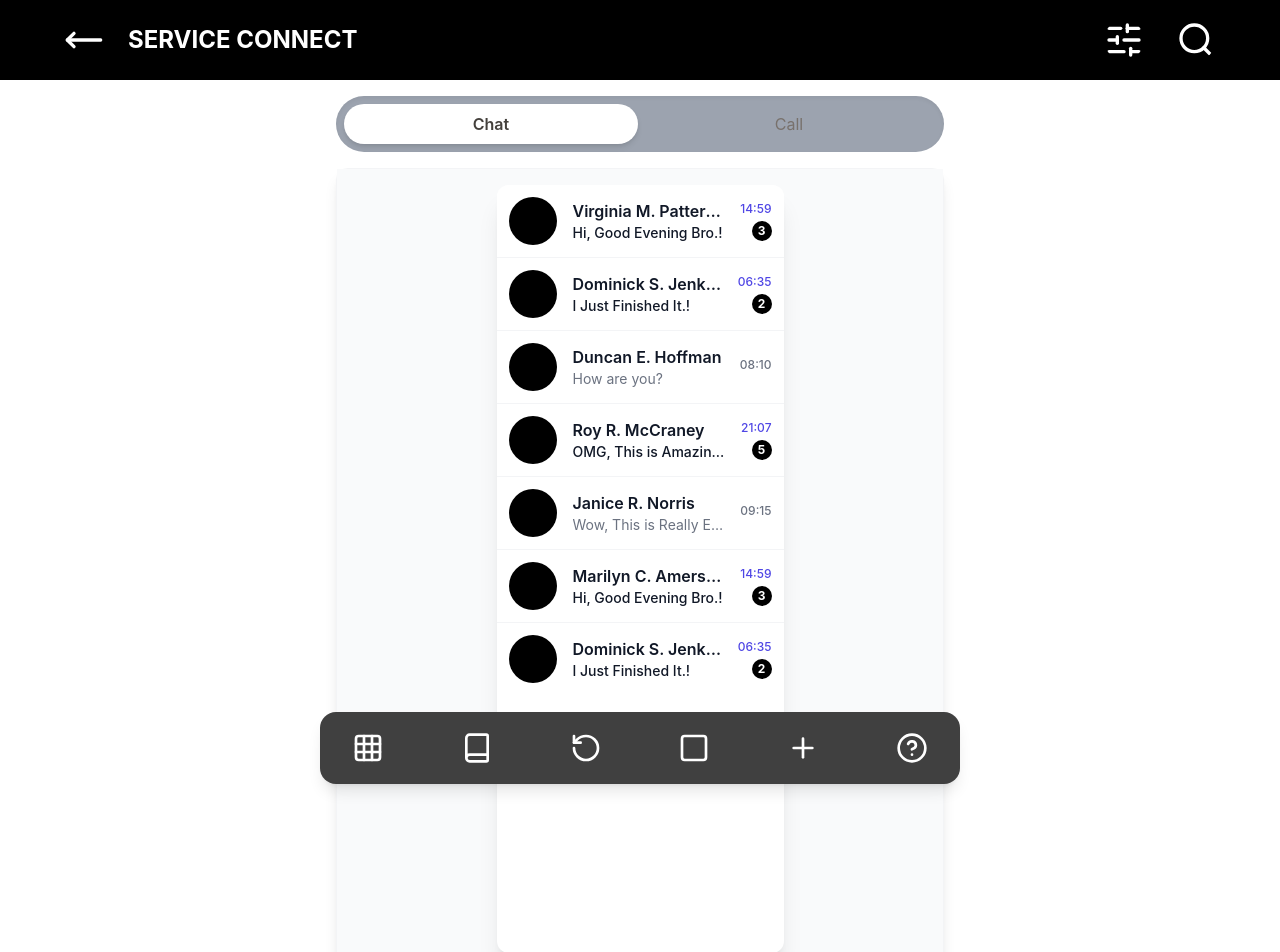
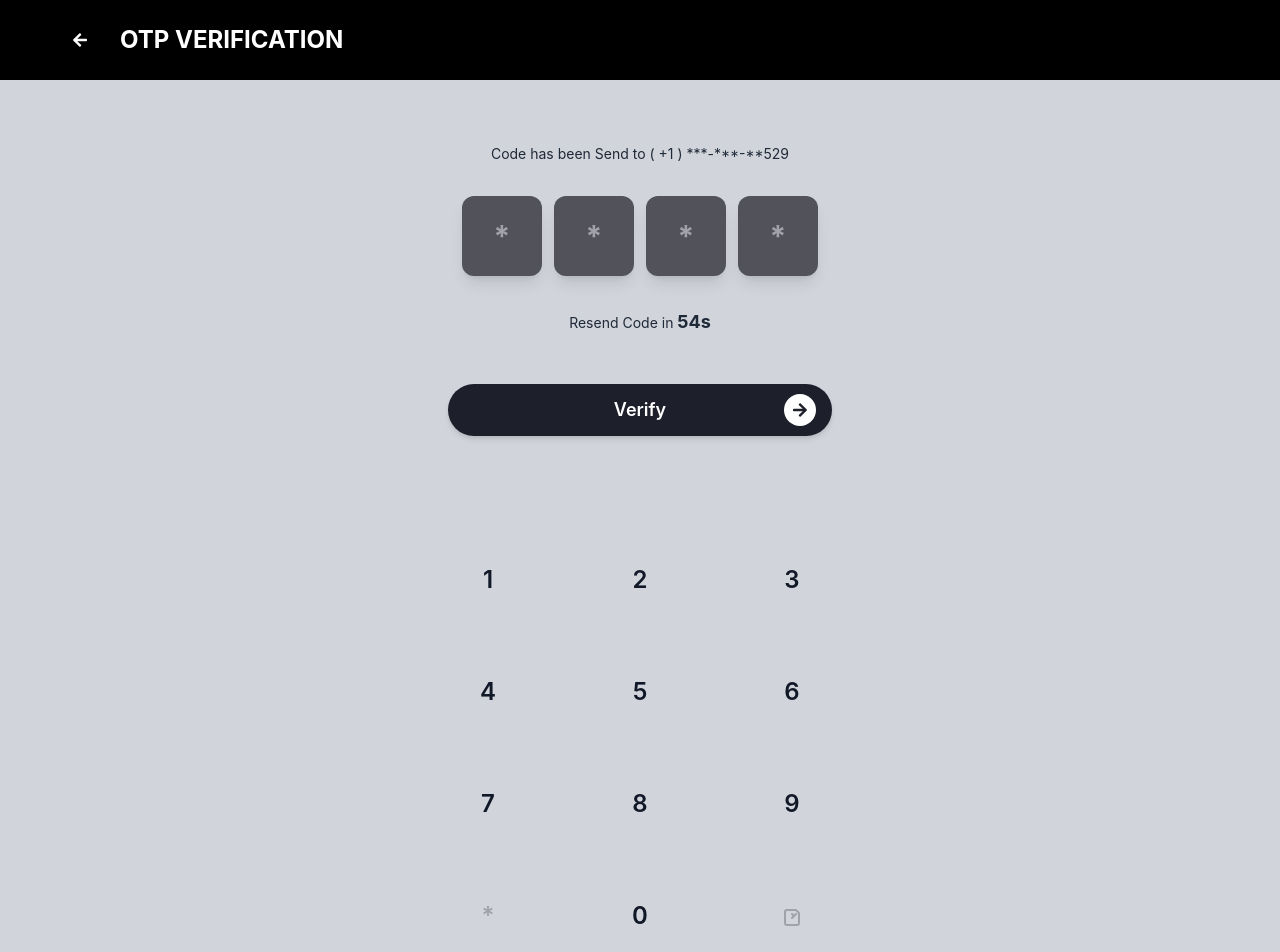
Before and after one commit to As-win085/Service-Connect-App, a React (Create React App) app: page / in a window 1280 px wide. Shown: the top 952 px of the page. Built offline with nearby package versions, Linux system fonts and the light colour scheme.

Commit message:
Added till Service OTP Page

```diff
--- a/src/App.js
+++ b/src/App.js
@@ -1,6 +1,6 @@
 import './App.css';
 import RequestItem from "./Components/UserProfileMenuBar"
-import U19_Bookings from "./pages/U45_IndoxChat"
+import U19_Bookings from "./pages/S04_OTP"
 import U7_Congratulations from "./pages/U18_RequestService"
 
 
--- a/src/Components/LoginOptions/index.css
+++ /dev/null
@@ -1,3 +0,0 @@
-@tailwind base;
-@tailwind components;
-@tailwind utilities;
--- a/src/Components/LoginOptions/index.js
+++ b/src/Components/LoginOptions/index.js
@@ -1,4 +1,4 @@
-import "./index.css"
+
 import { Phone } from "lucide-react";
 import googleLogo from "../../assets/Images/google.png";
 import { Mail } from "lucide-react";
--- a/src/Components/MainPageLogo/index.js
+++ b/src/Components/MainPageLogo/index.js
@@ -1,10 +1,10 @@
 import "./index.css"
-import mainpageLogo from "../../assets/Images/MainPageLogo.jpg"
+import mainpageLogo from "../../assets/Images/MainPageLogo.png"
 
 const MainpageLogo = () => {
     return (
         <div className="flex justify-center items-center bg-[#1e1f25]">
-
+            <img src={mainpageLogo} className="w-full md:w-1/2 lg:w-1/3 m-8" alt="Main Page Logo" />
         </div>
     )
 }
--- a/src/Components/OTPVerify/index.js
+++ b/src/Components/OTPVerify/index.js
@@ -1,36 +1,177 @@
-import ConfirmButton from "../ConfirmButton"
-import "./index.css"
-const numbers = ["1", "2", "3", "4", "5", "6", "7", "8", "9", "*", "0", "⌫"]
+import React, { useState, useEffect, useCallback, useRef } from 'react';
+import ConfirmButton from '../ConfirmButton';
+
+const VerificationScreen = () => {
+  const [code, setCode] = useState(['', '', '', '']);
+  const [timer, setTimer] = useState(59);
+  const inputRefs = [useRef(null), useRef(null), useRef(null), useRef(null)];
+
+  useEffect(() => {
+    if (timer > 0) {
+      const interval = setInterval(() => {
+        setTimer((prev) => prev - 1);
+      }, 1000);
+      return () => clearInterval(interval);
+    }
+  }, [timer]);
+
+  const handleResend = () => {
+    console.log("Resending code...");
+    setTimer(59); // Reset the timer
+  };
+
+  const getNextEmptyIndex = useCallback(() => {
+    return code.findIndex(digit => digit === '');
+  }, [code]);
+
+  const handleKeypadInput = (digit) => {
+    setCode(prevCode => {
+      const newCode = [...prevCode];
+      const nextIndex = getNextEmptyIndex();
+
+      if (nextIndex !== -1) {
+        newCode[nextIndex] = digit;
+        if (nextIndex < newCode.length - 1) {
+            inputRefs[nextIndex + 1].current?.focus();
+        } else {
+            inputRefs[nextIndex].current?.focus();
+        }
+      }
+      return newCode;
+    });
+  };
+
+  const handleDelete = () => {
+    setCode(prevCode => {
+      const newCode = [...prevCode];
+      let lastFilledIndex = -1;
+      for (let i = newCode.length - 1; i >= 0; i--) {
+        if (newCode[i] !== '') {
+          lastFilledIndex = i;
+          break;
+        }
+      }
+
+      if (lastFilledIndex !== -1) {
+        newCode[lastFilledIndex] = '';
+        inputRefs[lastFilledIndex].current?.focus();
+      } else {
+        inputRefs[0].current?.focus();
+      }
+      return newCode;
+    });
+  };
 
 
-const OTPVerify = () => {
+  const CodeInputBox = ({ index, value }) => {
+    const isFilled = value !== '';
+    const isFocused = inputRefs[index]?.current === document.activeElement;
+
     return (
-        <div className='w-full flex justify-center h-fit mt-10 mb-10'>
-            <div className='md:w-5/6 flex flex-col justify-around items-center'>
-                <p className='text-center my-4'>Code has been Send to ( +1 ) ***-***-*529</p>
-                <div className='flex space-x-3 my-4'>
-                    <input type="text" maxLength={1} className='md:h-14 md:w-14 w-12 h-12 border-2 border-gray-300 text-center text-2xl rounded-lg' />
-                    <input type="text" maxLength={1} className='md:h-14 md:w-14 w-12 h-12 border-2 border-gray-300 text-center text-2xl rounded-lg' />
-                    <input type="text" maxLength={1} className='md:h-14 md:w-14 w-12 h-12 border-2 border-gray-300 text-center text-2xl rounded-lg' />
-                    <input type="text" maxLength={1} className='md:h-14 md:w-14 w-12 h-12 border-2 border-gray-300 text-center text-2xl rounded-lg' />
-                </div>
-                <p>Resend Code in <span className='font-bold'>59s</span></p>
-                <div className='w-full md:w-1/4 flex justify-center my-6'>
-                    <ConfirmButton ButtonName="Verify" />
-                </div>
-                <div className="grid grid-cols-3 gap-4 mt-2 max-w-xs md:gap-10">
-                    {numbers.map((key) => (
-                        <button
-                            key={key}
-                            className="w-20 h-14 flex items-center justify-center bg-white rounded-lg shadow text-lg font-semibold hover:bg-gray-200 md:w-26 md:h-20 md:auto"
-                        >
-                            {key}
-                        </button>
-                    ))}
-                </div>
-            </div>
+      <div
+        ref={inputRefs[index]}
+        tabIndex={0}
+        className={`
+          w-16 h-16 sm:w-20 sm:h-20
+          rounded-xl shadow-lg
+          flex items-center justify-center
+          text-3xl font-bold
+          transition-all duration-150 ease-in-out
+          ${isFilled ? 'bg-zinc-700 text-white' : 'bg-zinc-600 text-zinc-400'}
+          ${isFocused ? 'ring-2 ring-blue-500' : ''}
+        `}
+        onClick={() => inputRefs[index].current?.focus()}
+      >
+        {isFilled ? value : '*'}
+      </div>
+    );
+  };
+
+  const KeypadButton = ({ value, onClick, isAction = false }) => (
+    <button
+      onClick={onClick}
+      className={`
+        w-20 h-20 sm:w-24 sm:h-24
+        flex items-center justify-center
+        text-2xl font-semibold
+        rounded-full
+        transition-colors duration-150 ease-in-out
+        ${isAction ? 'text-zinc-400' : 'text-gray-900'}
+        hover:bg-zinc-700 active:bg-zinc-600
+      `}
+      aria-label={value === 'delete' ? 'Delete' : value}
+    >
+      {value === 'delete' ? <svg xmlns="http://www.w3.org/2000/svg" className="h-6 w-6" fill="none" viewBox="0 0 24 24" stroke="currentColor"><path strokeLinecap="round" strokeLinejoin="round" strokeWidth={2} d="M12 14l2-2m0 0l-2-2m2 2l2-2m-2 2l-2-2M7 21h10a2 2 0 002-2V9.414a1 1 0 00-.293-.707l-2.414-2.414A1 1 0 0015.414 6H7a2 2 0 00-2 2v11a2 2 0 002 2z" /></svg> : value}
+    </button>
+  );
+
+  const handleVerify = () => {
+    const fullCode = code.join('');
+    if (fullCode.length === 4) {
+      console.log('Verifying code:', fullCode);
+      alert(`Verifying code: ${fullCode}`);
+    } else {
+      alert('Please enter the full 4-digit code.');
+    }
+  };
+
+  const isCodeComplete = code.every(digit => digit !== '');
+
+  return (
+    <div className="min-h-screen bg-gray-300 text-white flex flex-col items-center p-4">
+      {/* Top Section */}
+      <div className="w-full max-w-sm pt-12 text-center">
+        <p className="text-gray-800 text-sm mb-8">
+          Code has been Send to ( +1 ) ***-***-**529
+        </p>
+
+        {/* Code Input Fields */}
+        <div className="flex justify-center space-x-3 mb-8">
+          {code.map((digit, index) => (
+            <CodeInputBox key={index} index={index} value={digit} />
+          ))}
         </div>
-    )
-}
 
-export default OTPVerify
+        {/* Resend Timer */}
+        <p className="text-sm mb-12 text-gray-800">
+          Resend Code in <span className="font-bold text-lg">{timer}s</span>
+          {/* <button
+            onClick={handleResend}
+            disabled={timer > 0}
+            className={`ml-2 text-sm font-semibold ${timer > 0 ? 'text-zinc-500' : 'text-blue-400 hover:text-blue-300'}`}
+          >
+            Resend
+          </button> */}
+        </p>
+
+        <div>
+            <ConfirmButton ButtonName="Verify" />
+        </div>
+      </div>
+
+      {/* --- Numeric Keypad --- */}
+      <div className="w-full max-w-md mt-auto mb-4 sm:mt-24">
+        <div className="grid grid-cols-3 gap-y-4 gap-x-2 text-center justify-items-center">
+          {/* Row 1 */}
+          <KeypadButton value="1" onClick={() => handleKeypadInput('1')} />
+          <KeypadButton value="2" onClick={() => handleKeypadInput('2')} />
+          <KeypadButton value="3" onClick={() => handleKeypadInput('3')} />
+          {/* Row 2 */}
+          <KeypadButton value="4" onClick={() => handleKeypadInput('4')} />
+          <KeypadButton value="5" onClick={() => handleKeypadInput('5')} />
+          <KeypadButton value="6" onClick={() => handleKeypadInput('6')} />
+          {/* Row 3 */}
+          <KeypadButton value="7" onClick={() => handleKeypadInput('7')} />
+          <KeypadButton value="8" onClick={() => handleKeypadInput('8')} />
+          <KeypadButton value="9" onClick={() => handleKeypadInput('9')} />
+          {/* Row 4 */}
+          <KeypadButton value="*" isAction={true} onClick={() => {}} /> {/* Placeholder button */}
+          <KeypadButton value="0" onClick={() => handleKeypadInput('0')} />
+          <KeypadButton value="delete" isAction={true} onClick={handleDelete} />
+        </div>
+      </div>
+    </div>
+  );
+};
+
+export default VerificationScreen;
--- /dev/null
+++ b/src/Components/ServiceNewPasswordForm/index.js
@@ -0,0 +1,58 @@
+import { useState } from 'react';
+import {
+  FaLock,
+  FaEye,
+  FaEyeSlash,
+  FaEnvelope
+} from 'react-icons/fa';
+
+import ConfirmButton from "../ConfirmButton";
+
+const NewPassword = () => {
+    const [showPassword, setShowPassword] = useState(false);
+    const [showConfirm, setShowConfirm] = useState(false);
+
+    const onclickPass = () => setShowPassword(!showPassword);
+    const ShowConfirm = () => setShowConfirm(!showConfirm);
+    return (
+        <div className="w-full max-w-screen-lg mt-6 px-4 mx-auto min-h-screen flex flex-col justify-center item-center pb-8 md:justify-center">
+            <p className="text-center md:text-lg mx-5 font-sm text-xs md:text-sm lg:text-md font-sm text-[#1D1F2A] mb-6 text-center">
+                Add a Pin Number to Make Your Account more Secure
+            </p>
+            <form className="space-y-5 flex flex-col items-stretch">
+            <div className="relative">
+                      <span className="absolute inset-y-0 left-4 flex items-center text-white opacity-70">
+                        <FaEnvelope />
+                      </span>
+                      <input
+                        type="email"
+                        placeholder="Email"
+                        className="w-full pl-10 pr-4 py-3 rounded-xl bg-[#736A68] text-white placeholder-white shadow-md"
+                      />
+                    </div>
+            <div className="relative">
+              <span className="absolute inset-y-0 left-4 flex items-center text-white opacity-70">
+                <FaLock />
+              </span>
+              <input
+                type={showPassword ? 'text' : 'password'}
+                placeholder="Password"
+                className="w-full pl-10 pr-10 py-3 rounded-xl bg-[#736A68] text-white placeholder-white shadow-md"
+              />
+              <span
+                className="absolute inset-y-0 right-4 flex items-center text-white opacity-70 cursor-pointer"
+                onClick={onclickPass}
+              >
+                {showPassword ? <FaEyeSlash /> : <FaEye />}
+              </span>
+            </div>
+
+                <div className='w-full sm:w-2/3 md:w-1/3 mx-auto md:my-10'>
+                    <ConfirmButton ButtonName="Sign In" />
+                </div>
+              </form>
+            </div>
+    )
+}
+
+export default NewPassword
--- a/src/Components/SigninForm/index.js
+++ b/src/Components/SigninForm/index.js
@@ -58,7 +58,7 @@ const LoginForm = () => {
             </div>
             <p className='text-sm font-semibold md:text-md lg:text-lg'>Forgot Password?</p>
         </div>
-        <div className='w-full sm:w-2/3 md:w-1/3 mx-auto'>
+        <div className='w-full sm:w-4/5 md:w-2/3 mx-auto'>
             <ConfirmButton ButtonName="Sign In" />
         </div>
       </form>
--- /dev/null
+++ b/src/pages/S01_Launching/index.js
@@ -0,0 +1,13 @@
+import MainpageLogo from "../../Components/MainPageLogo"
+import LoginOptions from "../../Components/LoginOptions"
+
+const SplashScreen = () => {
+    return (
+        <div className="min-h-screen flex flex-col justify-end bg-[#1e1f25]">
+            <MainpageLogo />
+            <LoginOptions />
+        </div>
+    )
+}
+
+export default SplashScreen
--- /dev/null
+++ b/src/pages/S02_Login/index.js
@@ -0,0 +1,15 @@
+import AuthLogo from "../../Components/AuthLogo"
+import SigninInForm from "../../Components/SigninForm"
+import ContinueWithOptions from "../../Components/ContinueWithOptions"
+
+const LoginPage = () => {
+    return (
+        <div className="bg-gray-300 min-h-screen pb-7 min-h-screen">
+            <AuthLogo />
+            <SigninInForm />
+            <ContinueWithOptions />
+        </div>
+    )
+}
+
+export default LoginPage
--- /dev/null
+++ b/src/pages/S03_CreateNewPin/index.js
@@ -0,0 +1,13 @@
+import CreateNewPass  from "../../Components/ServiceNewPasswordForm"
+import ProfileHeader from "../../Components/ProfileHeader"
+
+const CreatePin = () => {
+    return (
+        <div className="bg-gray-300">
+            <ProfileHeader heading="CREATE NEW PASSWORD" />
+            <CreateNewPass />
+        </div>
+    )
+}
+
+export default CreatePin
--- /dev/null
+++ b/src/pages/S04_OTP/index.js
@@ -0,0 +1,13 @@
+import ProfileHeader from "../../Components/ProfileHeader"
+import OTPVerify from "../../Components/OTPVerify"
+
+const OTPPage = () => {
+    return (
+        <div className="bg-gray-300 min-h-screen">
+            <ProfileHeader heading="OTP VERIFICATION" />
+            <OTPVerify />
+        </div>
+    )
+}
+
+export default OTPPage
--- /dev/null
+++ b/src/pages/U1_SplashScreen/index.js
@@ -0,0 +1,13 @@
+import MainpageLogo from "../../Components/MainPageLogo"
+import LoginOptions from "../../Components/LoginOptions"
+
+const SplashScreen = () => {
+    return (
+        <div className="min-h-screen flex flex-col justify-end bg-[#1e1f25]">
+            <MainpageLogo />
+            <LoginOptions />
+        </div>
+    )
+}
+
+export default SplashScreen
```
Also changed, not shown: src/assets/Images/MainPageLogo.jpg (deleted), src/assets/Images/MainPageLogo.png (added).
